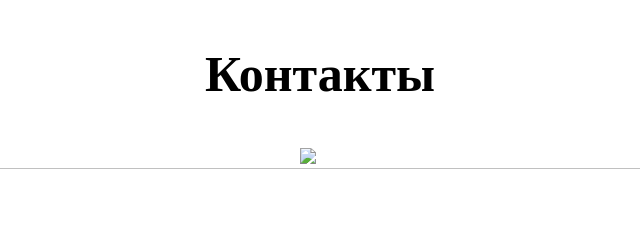
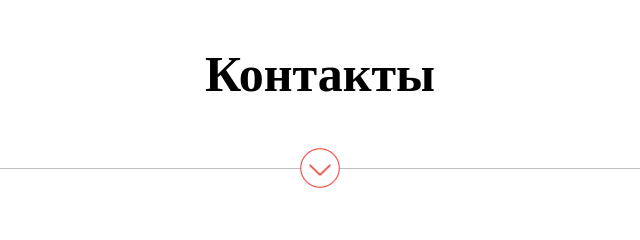
Before and after one commit to Zi-web/test1, a plain HTML site: page index.html in a window 1280 px wide. Shown: the top 240 px of the page, 230-870 px from the left. Drawn offline with Linux system fonts and the light colour scheme; the site is published under a folder, as on GitHub Pages, so addresses that start at the root find nothing.

Commit message:
Add files via upload

```diff
--- a/index.html
+++ b/index.html
@@ -10,7 +10,7 @@
     <section class="contacts">
       <h2 class="contacts__title">Контакты</h2>
         <div class="contacts__arrow">
-          <img src="/img/sep_img2.png" class="contacts__arrow-img">
+          <img src="img/sep_img2.png" class="contacts__arrow-img">
           <div class="contacts__line"></div>
         </div>
 
```
